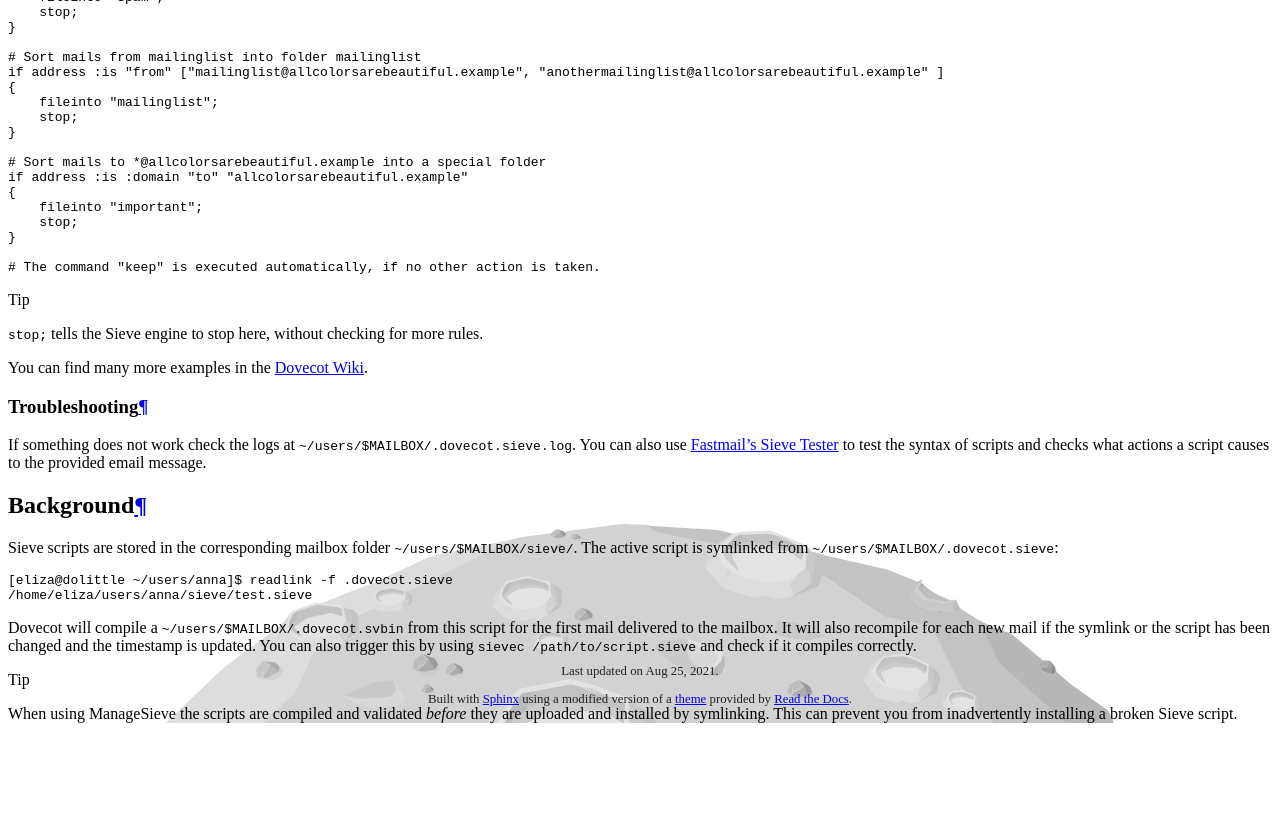
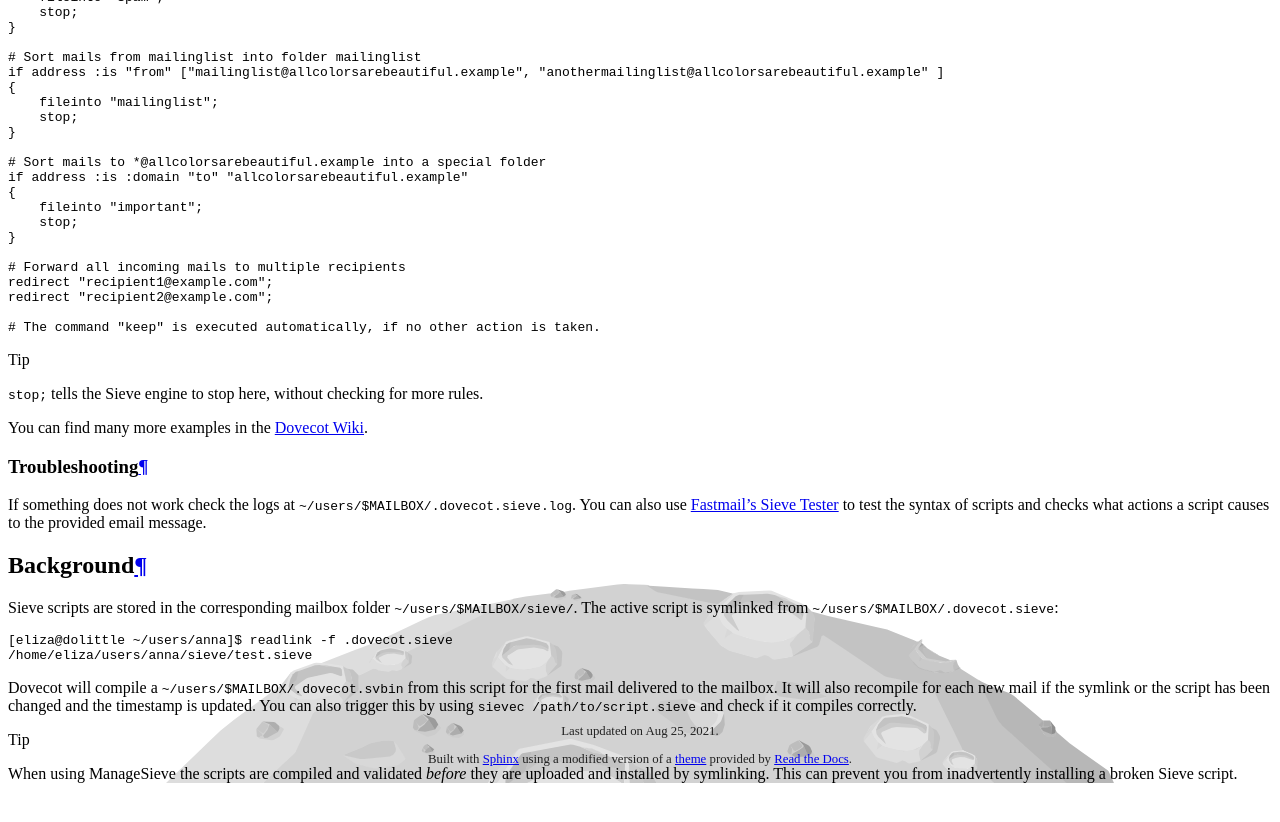
Before and after one commit to Uberspace/manual, a Sphinx documentation site: the page built from source/mail-filters.rst, in a window 1280 px wide and 900 px high, scrolled down 2842 px. Shown: the top 822 px of the window. Built offline with Sphinx 7.4.7 and the Read the Docs theme 2.0.0, drawn with Linux system fonts in a browser that asks for light colours.

Commit message:
add example for multiple forwards to sieve (#353)

```diff
--- a/source/mail-filters.rst
+++ b/source/mail-filters.rst
@@ -69,6 +69,10 @@ In this example we sort mails from a mailinglist into a folder, sort mails to ``
         stop;
     }
 
+    # Forward all incoming mails to multiple recipients
+    redirect "recipient1@example.com";
+    redirect "recipient2@example.com";
+
     # The command "keep" is executed automatically, if no other action is taken.
 
 .. tip:: ``stop;`` tells the Sieve engine to stop here, without checking for more rules.
```
